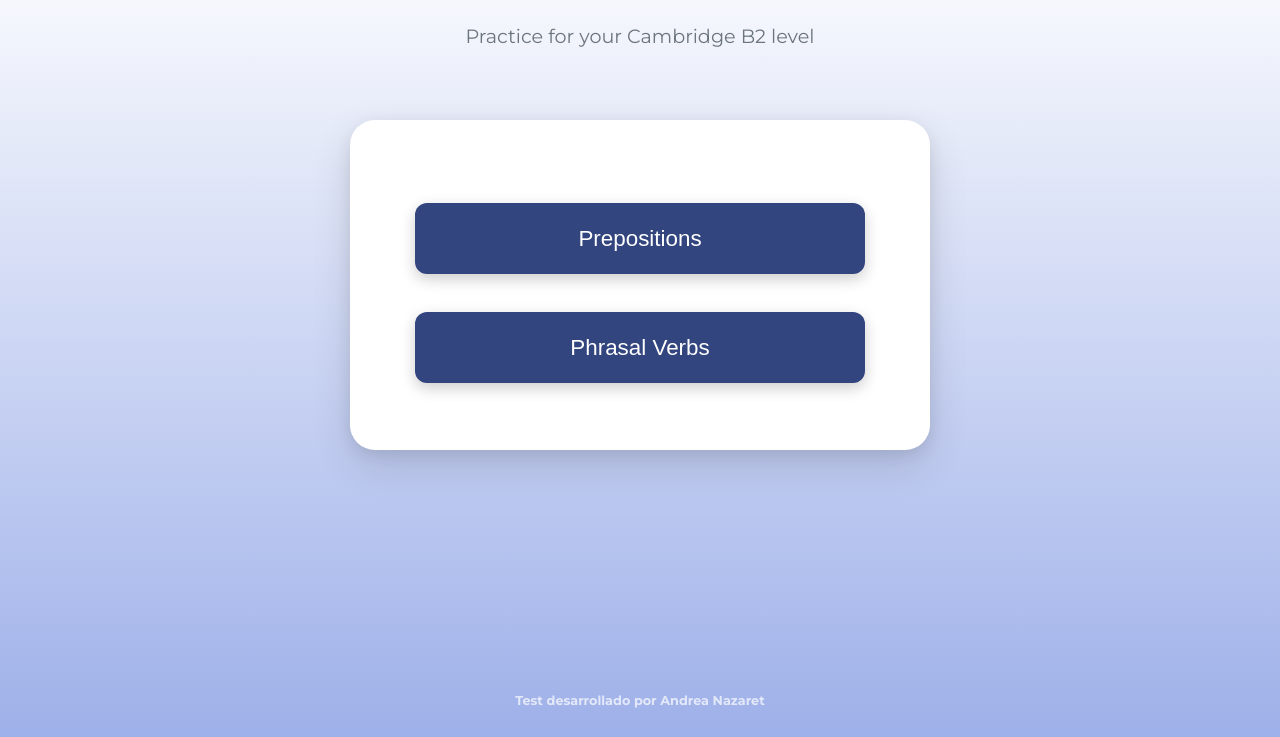
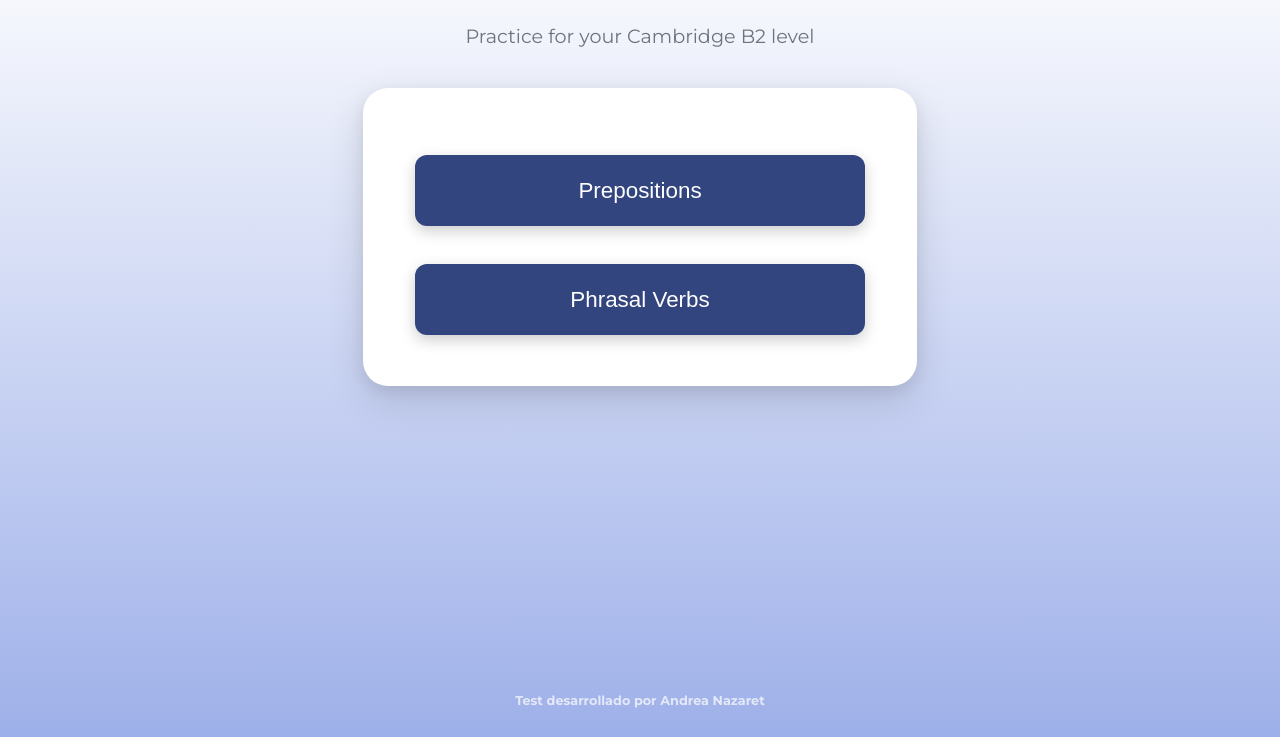
Before and after one commit to AndreaNazaret/test-prepositionsB2, a plain HTML site: page index.html in a window 1280 px wide. Shown: the part 79-816 px from the top of the page. Drawn offline with Linux system fonts and the light colour scheme.

Commit message:
cambio estilo

```diff
--- a/styles/menu.css
+++ b/styles/menu.css
@@ -7,14 +7,14 @@ body {
   justify-content: center;  /* ← alinea arriba */
   min-height: 100vh;
   margin: 0;
-  padding-top: 0; /* espacio superior */
+  /*padding-top: 0.5 rem; /* espacio superior */
   padding-bottom: 1rem;
 
 }
 
 .card {
   background: white;
-  padding: 3.5rem 2.5rem;
+  padding: 2.5rem 1.7rem;
   border-radius: 25px;
   box-shadow: 0px 15px 40px rgba(0,0,0,0.12), 0px 5px 15px rgba(0,0,0,0.08);
   max-width: 500px;
@@ -24,7 +24,7 @@ body {
   flex-direction: column;
   align-items: center;
   gap: 1rem;
-  margin-top: 2rem;
+
 }
 
 .relleno {
```
